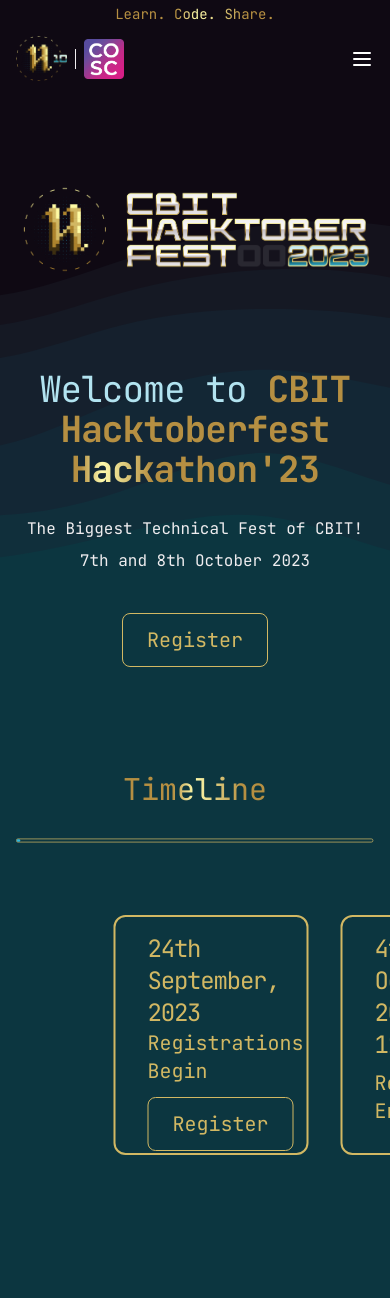
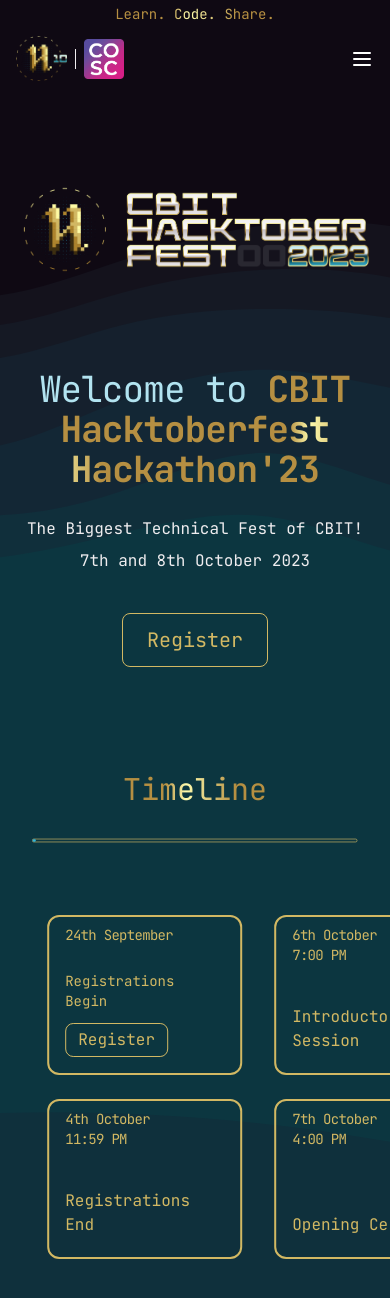
Before and after one commit to pupperemeritus/hacktoberfest-2023, a Next.js app: page / in a window 390 px wide. Shown: the top 1298 px of the page. Built offline with nearby package versions, Linux system fonts and the light colour scheme.

Commit message:
made the timeline responsive

```diff
--- a/app/globals.css
+++ b/app/globals.css
@@ -71,7 +71,7 @@ body {
 
 .scroll-section-inner {
   /* height: 100vh; */
-  width: 700vmin;
+  width: 650vmin;
   display: flex;
   flex-direction: row;
   position: relative;
--- a/app/page.jsx
+++ b/app/page.jsx
@@ -18,7 +18,7 @@ export default function Home() {
         <Timeline />
       </div>
 
-      <div className=" spacer1 layer5 flex flex-col justify-center mb-12">
+      <div className=" spacer1 layer5 flex flex-col justify-center mt-16 mb-12">
         <div>
           <Mentors />
           <Sponsors />
--- a/components/Timeline.jsx
+++ b/components/Timeline.jsx
@@ -13,19 +13,23 @@ function ScrollSection() {
   gsap.registerPlugin(ScrollTrigger);
 
   useEffect(() => {
+    const isMdScreen = window.matchMedia("(max-width: 768px)").matches; // Adjust the breakpoint as per your Tailwind CSS configuration
+    const translateXValue = isMdScreen ? "-275vmin" : "-525vmin";
+    const translateXvalStart = isMdScreen ? "8vmin" : "25vmin";
+    const end = isMdScreen ? "2500 top" : "4000 top";
     const pin = gsap.fromTo(
       sectionRef.current,
       {
-        translateX: "25vmin",
+        translateX: translateXvalStart,
       },
       {
-        translateX: "-575vmin",
+        translateX: translateXValue,
         ease: "none",
         duration: 1.2,
         scrollTrigger: {
           trigger: triggerRef.current,
           start: "top top",
-          end: "4000 top",
+          end: end,
           scrub: 1,
           pin: true,
         },
@@ -39,7 +43,7 @@ function ScrollSection() {
       scrollTrigger: {
         trigger: triggerRef.current,
         start: "top left",
-        end: "4000 top",
+        end: end,
         scrub: 1,
       },
     });
@@ -79,7 +83,7 @@ function ScrollSection() {
           <h1 className=" w-min mx-auto shimmer text-3xl">Timeline</h1>
         </div>
         <svg
-          className=" top-40 absolute mx-auto px-4 w-full"
+          className=" top-40 absolute mx-auto px-8 w-full"
           width="1004"
           height="11"
           viewBox="0 0 1004 11"
@@ -106,15 +110,19 @@ function ScrollSection() {
           />
         </svg>
         <div ref={sectionRef} className="scroll-section-inner relative">
-          <div className="scroll-section   mt-60 mx-4 w-[50vmin]">
-            <div className="  text-bgold-200 h-60 px-8 py-4 border-2 border-bgold-200 rounded-xl flex flex-col justify-between w-full ">
-              <h1 className=" text-2xl tracking-tighter ">
-                24th September, 2023
+          <div className=" flex md:flex-row flex-col  mt-60">
+            <div className="scroll-section    mx-4 mb-6 w-[50vmin]">
+              <div className="  text-bgold-200 md:h-60 h-40 md:px-8 md:py-4 px-4 py-2 border-2 border-bgold-200 rounded-xl flex flex-col justify-between w-full ">
+                <h1 className=" md:text-2xl text-sm  tracking-tighter ">
+                  24th September
+                  <span className=" hidden md:visible">, 2023</span>
                 </h1>
                 <div className="flex flex-col items-start">
-                <span className=" text-xl">Registrations Begin</span>
+                  <span className=" md:text-xl text-sm">
+                    Registrations Begin
+                  </span>
                   <Link href="/register">
-                  <button className=" px-6 py-3 bg-none hover:bg-Manga-100 hover:bg-opacity-10 duration-300 my-2  text-bgold-200 border border-bgold-200 rounded-lg text-xl mt-3">
+                    <button className=" md:px-6 md:py-3 px-3 py-1 bg-none hover:bg-Manga-100 hover:bg-opacity-10 duration-300 my-2  text-bgold-200 border border-bgold-200 rounded-lg md:text-xl mt-3">
                       Register
                     </button>
                   </Link>
@@ -122,92 +130,115 @@ function ScrollSection() {
               </div>
             </div>
 
-          <div className="scroll-section   mt-60 mx-4 w-[50vmin] ">
-            <div className="  text-bgold-200 h-60 px-8 py-4 border-2 border-bgold-200 rounded-xl flex flex-col justify-between w-full">
-              <div className=" tracking-tighter text-2xl">
-                <h1>4th October, 2023</h1>
+            <div className="scroll-section mx-4 w-[50vmin] ">
+              <div className="  text-bgold-200 md:h-60 h-40 md:px-8 mb-6 md:py-4 px-4 py-2 border-2 border-bgold-200 rounded-xl flex flex-col justify-between w-full ">
+                <div className=" tracking-tighter md:text-2xl text-sm">
+                  <h1>
+                    4th October
+                    <span className=" hidden md:visible">, 2023</span>
+                  </h1>
                   <h1>11:59 PM</h1>
                 </div>
                 <div className=" flex flex-col items-start">
-                <span className=" text-xl pb-3">Registrations End</span>
+                  <span className="  md:text-xl  pb-3">Registrations End</span>
                   <p className=" text-sm"></p>
                 </div>
               </div>
             </div>
+          </div>
 
-          <div className="scroll-section   mt-60 mx-4 w-[50vmin] ">
-            <div className="  text-bgold-200 h-60 px-8 py-4 border-2 border-bgold-200 rounded-xl flex flex-col justify-between w-full">
-              <div className=" tracking-tighter text-2xl">
-                <h1>6th October, 2023</h1>
+          <div className=" flex md:flex-row flex-col mt-60">
+            <div className="scroll-section mx-4 w-[50vmin] ">
+              <div className="  text-bgold-200 md:h-60 h-40 md:px-8 md:py-4 px-4 py-2 mb-6 border-2 border-bgold-200 rounded-xl flex flex-col justify-between w-full ">
+                <div className=" tracking-tighter md:text-2xl text-sm">
+                  <h1>
+                    6th October
+                    <span className=" hidden md:visible">, 2023</span>
+                  </h1>
                   <h1>7:00 PM</h1>
                 </div>
                 <div className=" flex flex-col items-start">
-                <span className=" text-xl pb-3">Introductory Session</span>
-                <p className=" text-sm text-bgold-300">
+                  <span className=" md:text-xl pb-3">Introductory Session</span>
+                  <p className=" text-sm text-bgold-300 md:visible hidden ">
                     A short introductory session on GitHub and Discord.
                   </p>
                 </div>
               </div>
             </div>
 
-          <div className="scroll-section   mt-60 mx-4 w-[50vmin] ">
-            <div className="  text-bgold-200 h-60 px-8 py-4 border-2 border-bgold-200 rounded-xl flex flex-col justify-between w-full">
-              <div className=" tracking-tighter text-2xl">
-                <h1>7th October, 2023</h1>
+            <div className="scroll-section mx-4 w-[50vmin] ">
+              <div className="  text-bgold-200 md:h-60 h-40 md:px-8 md:py-4 px-4 py-2 mb-6 border-2 border-bgold-200 rounded-xl flex flex-col justify-between w-full ">
+                <div className=" tracking-tighter md:text-2xl text-sm">
+                  <h1>
+                    7th October
+                    <span className=" hidden md:visible">, 2023</span>
+                  </h1>
                   <h1>4:00 PM</h1>
                 </div>
                 <div className=" flex flex-col items-start">
-                <span className=" text-xl pb-3">Opening Ceremony</span>
-                <p className=" text-sm text-bgold-300">
+                  <span className=" md:text-xl pb-3">Opening Ceremony</span>
+                  <p className=" text-sm text-bgold-300 md:visible hidden">
                     A short introductory session on GitHub and Discord.
                   </p>
                 </div>
               </div>
             </div>
+          </div>
 
-          <div className="scroll-section   mt-60 mx-4 w-[50vmin] ">
-            <div className="  text-bgold-200 h-60 px-8 py-4 border-2 border-bgold-200 rounded-xl flex flex-col justify-between w-full">
-              <div className=" tracking-tighter text-2xl">
-                <h1>7th October, 2023</h1>
+          <div className=" flex md:flex-row flex-col justify-center mt-60">
+            <div className="scroll-section mx-4 w-[50vmin] ">
+              <div className="  text-bgold-200 md:h-60 h-40 md:px-8 md:py-4 px-4 py-2 mb-6 border-2 border-bgold-200 rounded-xl flex flex-col justify-between w-full ">
+                <div className=" tracking-tighter md:text-2xl text-sm">
+                  <h1>
+                    7th October
+                    <span className=" hidden md:visible">, 2023</span>
+                  </h1>
                   <h1>6:00 PM</h1>
                 </div>
                 <div className=" flex flex-col items-start">
-                <span className=" text-xl pb-3">
+                  <span className=" md:text-xl pb-3">
                     Releasing Problem Statements
                   </span>
-                <p className=" text-sm text-bgold-300">
+                  <p className=" text-sm text-bgold-300 md:visible hidden">
                     A short introductory session on GitHub and Discord.
                   </p>
                 </div>
               </div>
             </div>
-
-          <div className="scroll-section   mt-60 mx-4 w-[50vmin] ">
-            <div className="  text-bgold-200 h-60 px-8 py-4 border-2 border-bgold-200 rounded-xl flex flex-col justify-between w-full">
-              <div className=" tracking-tighter text-2xl">
-                <h1>7th October, 2023</h1>
+            <div className="scroll-section mx-4 w-[50vmin] ">
+              <div className="  text-bgold-200 md:h-60 h-40 md:px-8 md:py-4 px-4 py-2 mb-6 border-2 border-bgold-200 rounded-xl flex flex-col justify-between w-full ">
+                <div className=" tracking-tighter md:text-2xl text-sm">
+                  <h1>
+                    7th October
+                    <span className=" hidden md:visible">, 2023</span>
+                  </h1>
                   <h1>6:30 PM</h1>
                 </div>
                 <div className=" flex flex-col items-start">
-                <span className=" text-xl pb-3">
+                  <span className=" md:text-xl pb-3">
                     Selection of problem statements
                   </span>
-                <p className=" text-sm text-bgold-300">
+                  <p className=" text-sm text-bgold-300 md:visible hidden">
                     Teams will be given until 6:45 PM to fill out their choices
                   </p>
                 </div>
               </div>
             </div>
+          </div>
 
-          <div className="scroll-section   mt-60 mx-4 w-[50vmin] ">
-            <div className="  text-bgold-200 h-60 px-8 py-4 border-2 border-bgold-200 rounded-xl flex flex-col justify-between w-full">
-              <div className=" tracking-tighter text-2xl">
-                <h1>7th October, 2023</h1>
+          <div className=" flex md:flex-row flex-col justify-center mt-60">
+            <div className="scroll-section mx-4 w-[50vmin] ">
+              <div className="  text-bgold-200 md:h-60 h-40 md:px-8 md:py-4 px-4 py-2 mb-6 border-2 border-bgold-200 rounded-xl flex flex-col justify-between w-full ">
+                <div className=" tracking-tighter md:text-2xl text-sm">
+                  <h1>
+                    7th October
+                    <span className=" hidden md:visible">, 2023</span>
+                  </h1>
                   <h1>7:00 PM</h1>
                 </div>
                 <div className=" flex flex-col items-start">
-                <span className=" text-xl pb-3">Coding begins!</span>
-                <p className=" text-sm text-bgold-300">
+                  <span className=" md:text-xl pb-3">Coding begins!</span>
+                  <p className=" text-sm text-bgold-300 md:visible hidden">
                     Problem statements are assigned to the teams and coding
                     begins.
                   </p>
@@ -215,77 +246,97 @@ function ScrollSection() {
               </div>
             </div>
 
-          <div className="scroll-section   mt-60 mx-4 w-[50vmin] ">
-            <div className="  text-bgold-200 h-60 px-8 py-4 border-2 border-bgold-200 rounded-xl flex flex-col justify-between w-full">
-              <div className=" tracking-tighter text-2xl">
-                <h1>8th October, 2023</h1>
+            <div className="scroll-section mx-4 w-[50vmin] ">
+              <div className="  text-bgold-200 md:h-60 h-40 md:px-8 md:py-4 px-4 py-2 mb-6 border-2 border-bgold-200 rounded-xl flex flex-col justify-between w-full ">
+                <div className=" tracking-tighter md:text-2xl text-sm">
+                  <h1>
+                    8th October
+                    <span className=" hidden md:visible">, 2023</span>
+                  </h1>
                   <h1>2:00 AM & 9:00 AM</h1>
                 </div>
                 <div className=" flex flex-col items-start">
-                <span className=" text-xl pb-3">Ice Breaker Sessions</span>
-                <p className=" text-sm text-bgold-300">
+                  <span className=" md:text-xl pb-3">Ice Breaker Sessions</span>
+                  <p className=" text-sm text-bgold-300 md:visible hidden">
+                    A short introductory session on GitHub and Discord.
+                  </p>
+                </div>
+              </div>
+            </div>
+          </div>
+
+          <div className=" flex md:flex-row flex-col justify-center mt-60">
+            <div className="scroll-section mx-4 w-[50vmin] ">
+              <div className="  text-bgold-200 md:h-60 h-40 md:px-8 md:py-4 px-4 py-2 mb-6 border-2 border-bgold-200 rounded-xl flex flex-col justify-between w-full ">
+                <div className=" tracking-tighter md:text-2xl text-sm">
+                  <h1>
+                    8th October
+                    <span className=" hidden md:visible">, 2023</span>
+                  </h1>
+                  <h1>4:00 PM</h1>
+                </div>
+                <div className=" flex flex-col items-start">
+                  <span className=" md:text-xl pb-3">Coding Ends</span>
+                  <p className=" text-sm text-bgold-300 md:visible hidden">
                     A short introductory session on GitHub and Discord.
                   </p>
                 </div>
               </div>
             </div>
 
-          <div className="scroll-section   mt-60 mx-4 w-[50vmin] ">
-            <div className="  text-bgold-200 h-60 px-8 py-4 border-2 border-bgold-200 rounded-xl flex flex-col justify-between w-full">
-              <div className=" tracking-tighter text-2xl">
-                <h1>8th October, 2023</h1>
-                <h1>4:00 PM</h1>
+            <div className="scroll-section mx-4 w-[50vmin] ">
+              <div className="  text-bgold-200 md:h-60 h-40 md:px-8 md:py-4 px-4 py-2 mb-6 border-2 border-bgold-200 rounded-xl flex flex-col justify-between w-full ">
+                <div className=" tracking-tighter md:text-2xl text-sm">
+                  <h1>
+                    8th October
+                    <span className=" hidden md:visible">, 2023</span>
+                  </h1>
+                  <h1>4:30 PM</h1>
                 </div>
                 <div className=" flex flex-col items-start">
-                <span className=" text-xl pb-3">Coding Ends</span>
-                <p className=" text-sm text-bgold-300">
+                  <span className=" md:text-xl pb-3">Submissions Close</span>
+                  <p className=" text-sm text-bgold-300 md:visible hidden">
+                    A short introductory session on GitHub and Discord.
+                  </p>
+                </div>
+              </div>
+            </div>
+          </div>
+
+          <div className=" flex md:flex-row flex-col justify-center mt-60">
+            <div className="scroll-section mx-4 w-[50vmin] ">
+              <div className="  text-bgold-200 md:h-60 h-40 md:px-8 md:py-4 px-4 py-2 mb-6 border-2 border-bgold-200 rounded-xl flex flex-col justify-between w-full ">
+                <div className=" tracking-tighter md:text-2xl text-sm">
+                  <h1>
+                    8th October
+                    <span className=" hidden md:visible">, 2023</span>
+                  </h1>
+                  <h1>5:00 PM</h1>
+                </div>
+                <div className=" flex flex-col items-start">
+                  <span className=" md:text-xl pb-3">Presentations</span>
+                  <p className=" text-sm text-bgold-300 md:visible hidden">
                     A short introductory session on GitHub and Discord.
                   </p>
                 </div>
               </div>
             </div>
 
-          <div className="scroll-section   mt-60 mx-4 w-[50vmin] ">
-            <div className="  text-bgold-200 h-60 px-8 py-4 border-2 border-bgold-200 rounded-xl flex flex-col justify-between w-full">
-              <div className=" tracking-tighter text-2xl">
-                <h1>8th October, 2023</h1>
-                <h1>4:30 PM</h1>
+            <div className="scroll-section mx-4 w-[50vmin] ">
+              <div className="  text-bgold-200 md:h-60 h-40 md:px-8 md:py-4 px-4 py-2 mb-6 border-2 border-bgold-200 rounded-xl flex flex-col justify-between w-full ">
+                <div className=" tracking-tighter md:text-2xl text-sm">
+                  <h1>
+                    8th October
+                    <span className=" hidden md:visible">, 2023</span>
+                  </h1>
+                  <h1>8:00 PM</h1>
                 </div>
                 <div className=" flex flex-col items-start">
-                <span className=" text-xl pb-3">Submissions Close</span>
-                <p className=" text-sm text-bgold-300">
+                  <span className=" md:text-xl pb-3">Closing Ceremony</span>
+                  <p className=" text-sm text-bgold-300 md:visible hidden">
                     A short introductory session on GitHub and Discord.
                   </p>
                 </div>
-            </div>
-          </div>
-
-          <div className="scroll-section   mt-60 mx-4 w-[50vmin] ">
-            <div className="  text-bgold-200 h-60 px-8 py-4 border-2 border-bgold-200 rounded-xl flex flex-col justify-between w-full">
-              <div className=" tracking-tighter text-2xl">
-                <h1>8th October, 2023</h1>
-                <h1>5:00 PM</h1>
-              </div>
-              <div className=" flex flex-col items-start">
-                <span className=" text-xl pb-3">Presentations</span>
-                <p className=" text-sm text-bgold-300">
-                  A short introductory session on GitHub and Discord.
-                </p>
-              </div>
-            </div>
-          </div>
-
-          <div className="scroll-section   mt-60 mx-4 w-[50vmin] ">
-            <div className="  text-bgold-200 h-60 px-8 py-4 border-2 border-bgold-200 rounded-xl flex flex-col justify-between w-full">
-              <div className=" tracking-tighter text-2xl">
-                <h1>8th October, 2023</h1>
-                <h1>8:00 PM</h1>
-              </div>
-              <div className=" flex flex-col items-start">
-                <span className=" text-xl pb-3">Closing Ceremony</span>
-                <p className=" text-sm text-bgold-300">
-                  A short introductory session on GitHub and Discord.
-                </p>
               </div>
             </div>
           </div>
```
Lines whose indentation alone changed are shown as unchanged.
